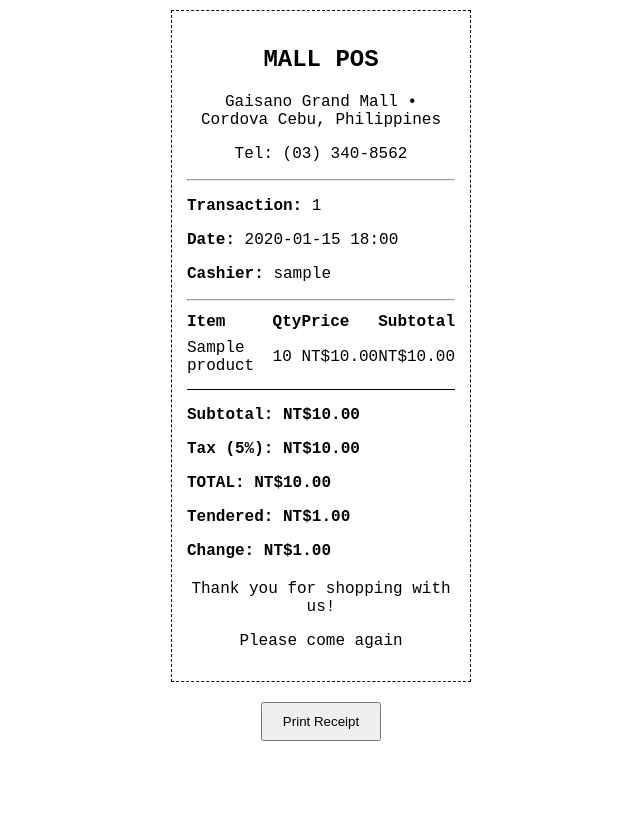
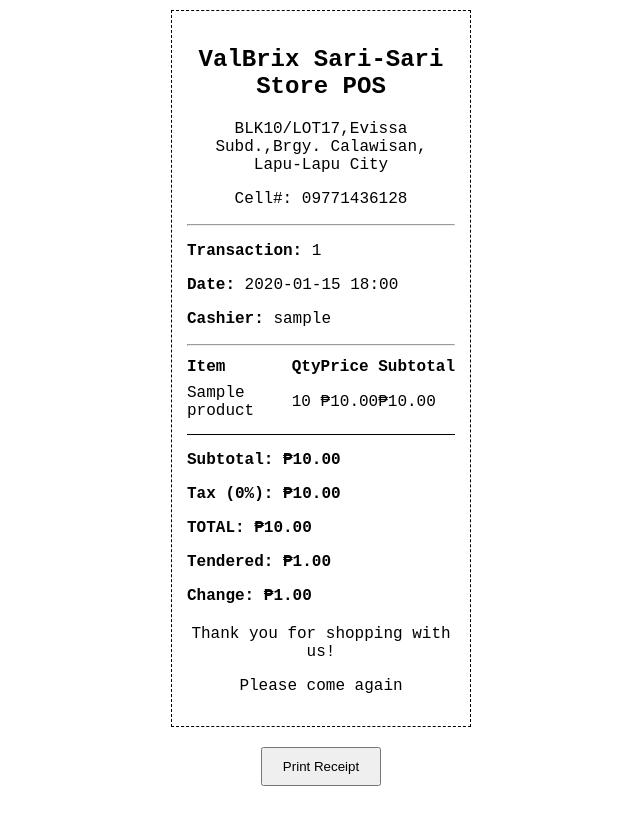
Before and after one commit to Johnban700/pos_env, a Django app: page /pos/receipt/1/ in a window 1280 px wide. Shown: the whole page, without its empty margins (319-959 px from the left). Before the commit the page ends 741 px from the top, so only its background shows below. Run offline with Django 5.2, Linux system fonts and the light colour scheme; a user stored in the database is signed in; tables that the repository leaves empty hold one stand-in row (values such as "Sample post").

Commit message:
Updated feature / fixed bug / added new function

```diff
--- a/pos/models.py
+++ b/pos/models.py
@@ -19,7 +19,7 @@
     is_active = models.BooleanField(default=True)
 
     def __str__(self):
-        return f"{self.name} (NT${self.price})"
+        return f"{self.name} (₱{self.price})"
 
     @property
     def is_low_stock(self):
--- a/pos/templates/pos/receipt.html
+++ b/pos/templates/pos/receipt.html
@@ -19,9 +19,9 @@
 <body onload="window.print()">
 <div class="receipt">
     <div class="center">
-        <h2>MALL POS</h2>
-        <p>Gaisano Grand Mall • Cordova Cebu, Philippines</p>
-        <p>Tel: (03) 340-8562</p>
+        <h2>ValBrix Sari-Sari Store POS</h2>
+        <p>BLK10/LOT17,Evissa Subd.,Brgy. Calawisan, Lapu-Lapu City</p>
+        <p>Cell#: 09771436128</p>
         <hr>
     </div>
 
@@ -39,20 +39,20 @@
             <tr>
                 <td>{{ item.product.name }}</td>
                 <td>{{ item.quantity }}</td>
-                <td>NT${{ item.unit_price }}</td>
-                <td>NT${{ item.subtotal }}</td>
+                <td>₱{{ item.unit_price }}</td>
+                <td>₱{{ item.subtotal }}</td>
             </tr>
             {% endfor %}
         </tbody>
     </table>
 
     <div class="total">
-        <p>Subtotal: NT${{ sale.subtotal }}</p>
-        <p>Tax (5%): NT${{ sale.tax_amount }}</p>
-        <p class="text-xl">TOTAL: NT${{ sale.total }}</p>
+        <p>Subtotal: ₱{{ sale.subtotal }}</p>
+        <p>Tax (0%): ₱{{ sale.tax_amount }}</p>
+        <p class="text-xl">TOTAL: ₱{{ sale.total }}</p>
         {% if sale.payment_method == 'cash' %}
-        <p>Tendered: NT${{ sale.tendered }}</p>
-        <p>Change: NT${{ sale.change }}</p>
+        <p>Tendered: ₱{{ sale.tendered }}</p>
+        <p>Change: ₱{{ sale.change }}</p>
         {% endif %}
     </div>
 
--- a/pos/views.py
+++ b/pos/views.py
@@ -63,7 +63,7 @@
                     'subtotal': item_sub
                 })
 
-            tax_rate = Decimal('5.00')   # Change if needed (Taiwan VAT is usually 5%)
+            tax_rate = Decimal('0.00')   # Change if needed (Taiwan VAT is usually 5%)
             tax_amount = (subtotal * tax_rate) / 100
             total = subtotal + tax_amount
 
--- /dev/null
+++ b/superuser account.txt
@@ -0,0 +1,6 @@
+Superuser account
+Username:
+johannes
+
+PW:
+#TopunionJune261983
```
Also changed, not shown: pos/templates/pos/terminal.html (+12 -12 lines).
